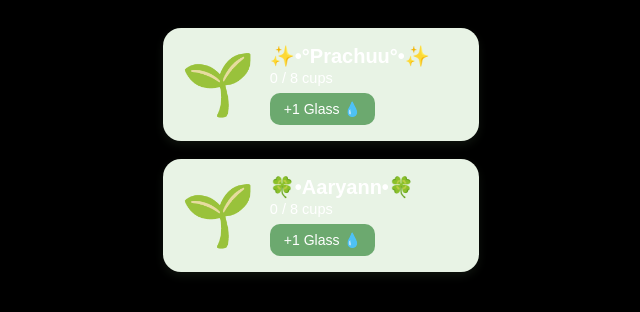
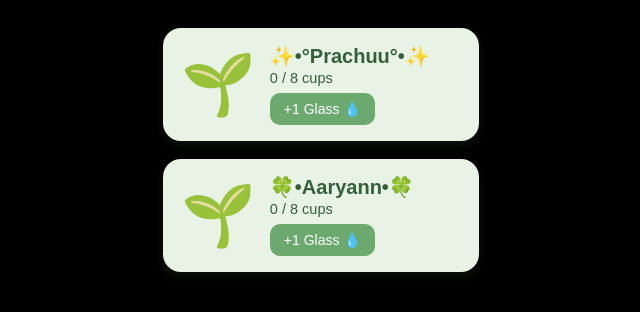
Before and after one commit to Prachi-2886/water-tracker-widget, a plain HTML site: page index.html in a window 1280 px wide. Shown: the whole page, without its empty margins (319-959 px from the left). Drawn offline with Linux system fonts and the light colour scheme; no server answers.

Commit message:
Update text color in index.html
Changed text color from white to a shade of green.

```diff
--- a/index.html
+++ b/index.html
@@ -9,7 +9,7 @@
           font-family: "Poppins", sans-serif;
           padding: 20px;
           background: #000000; /* super black background */
-          color: #ffffff; /* text white so it's visible */
+          color: #355e3b;
           display: flex;
           flex-direction: column;
           align-items: center;
```
